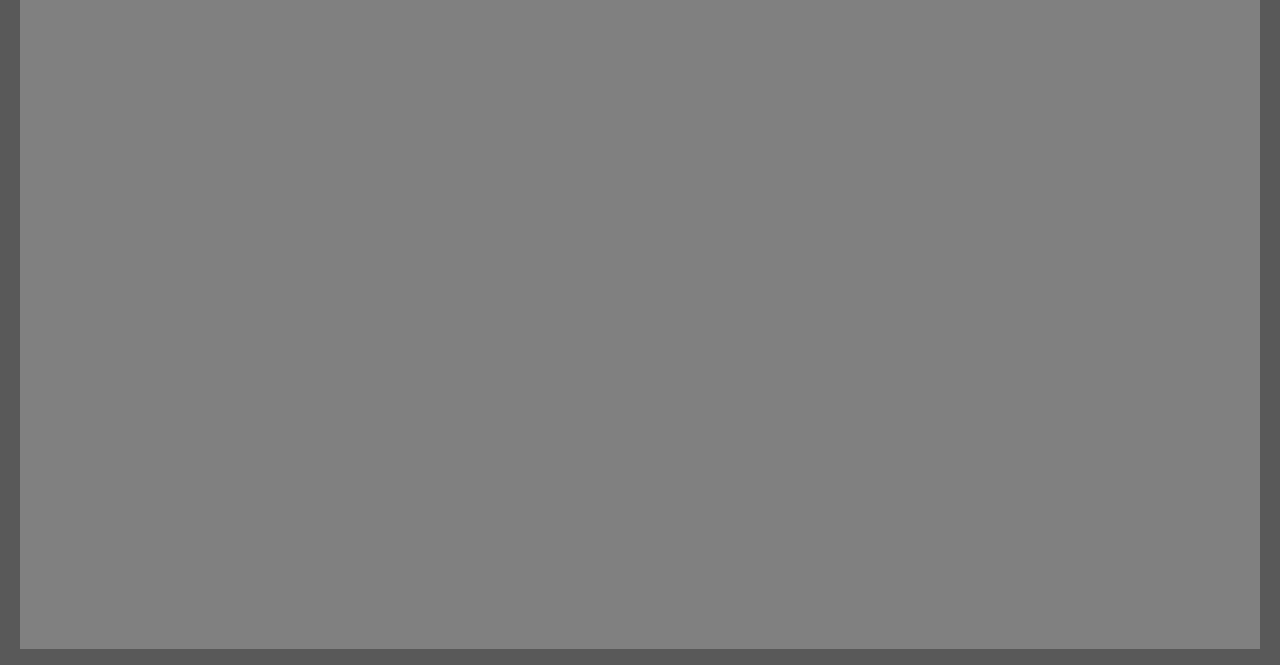
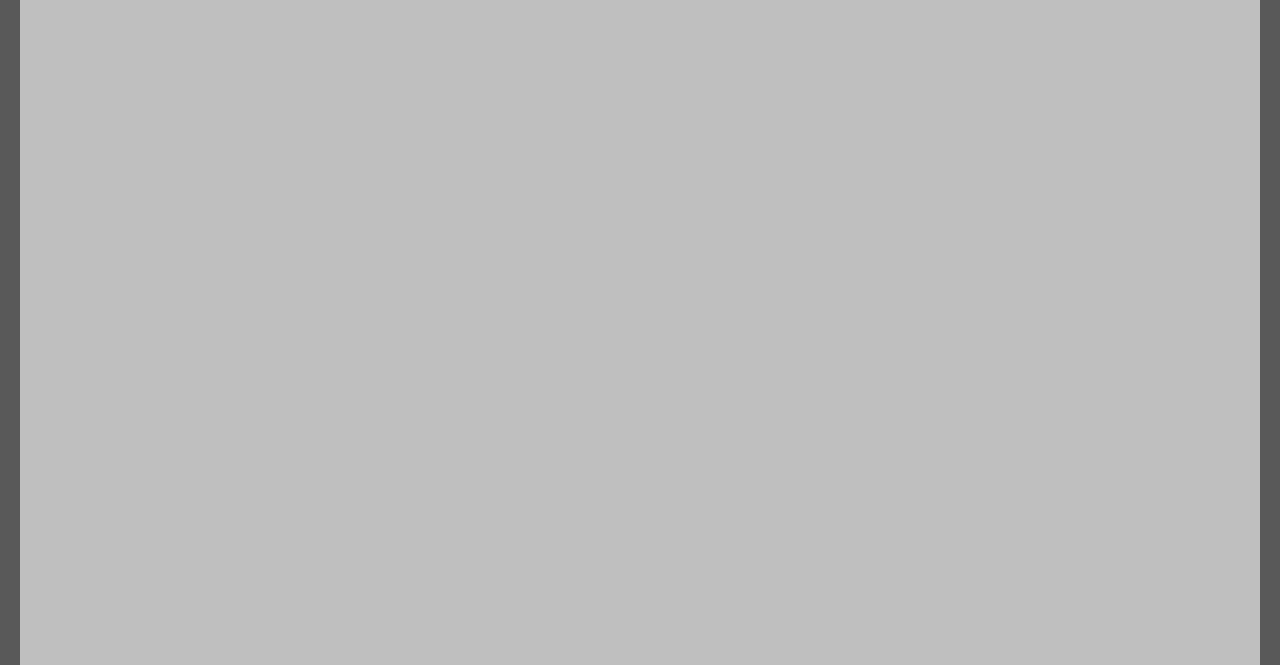
Before and after one commit to ageuxo/extwebtest, a plain HTML site: page index.html in a window 1280 px wide. Shown: the part 135-800 px from the top of the page. Drawn offline with Linux system fonts and the light colour scheme.

Commit message:
bg change and scoll

```diff
--- a/css/template.css
+++ b/css/template.css
@@ -1,8 +1,12 @@
 body {
-	background-color: gray;
+	background-color: #bfbfbf;
 	margin: 0px 20px;
 }
 
 html {
 	background-color: #595959;
 }
+
+* {
+	overflow: scroll;
+}
```
